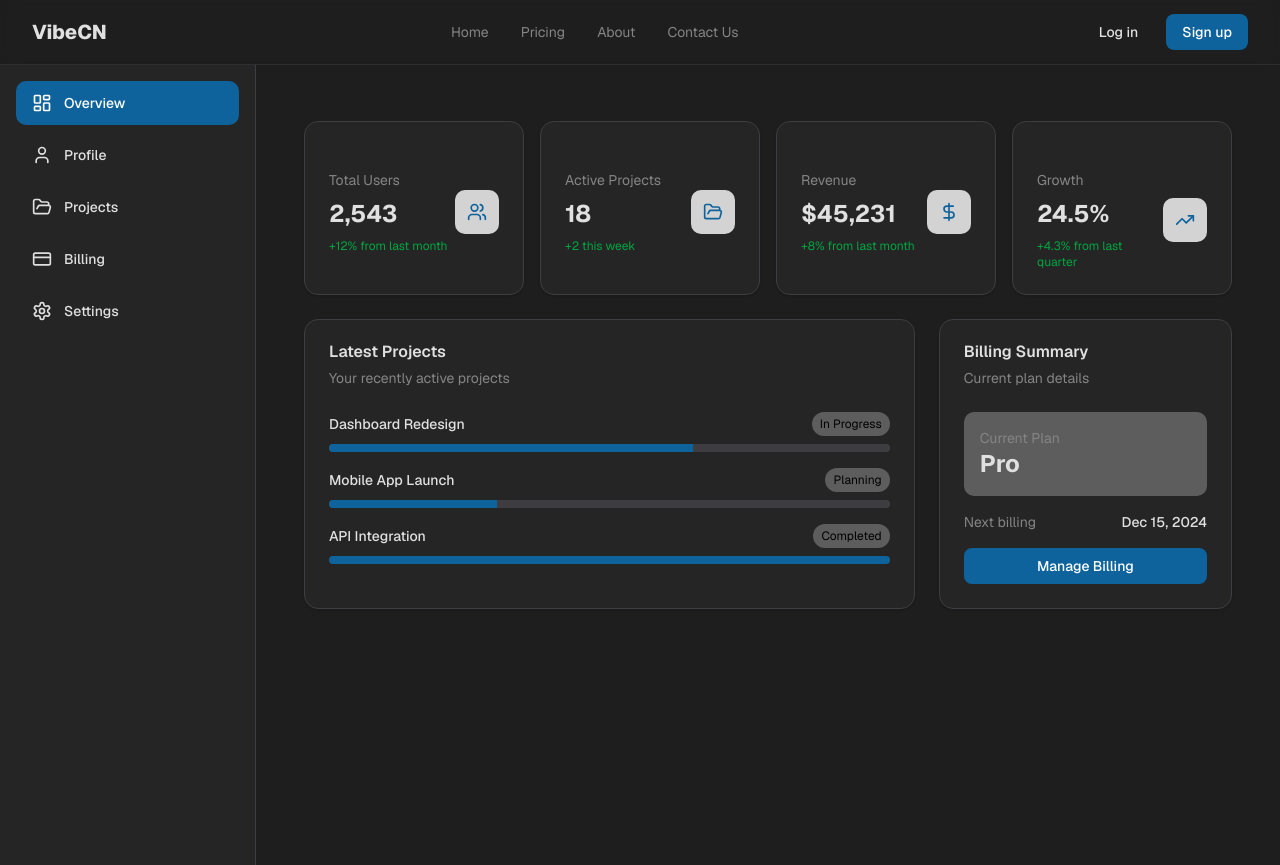
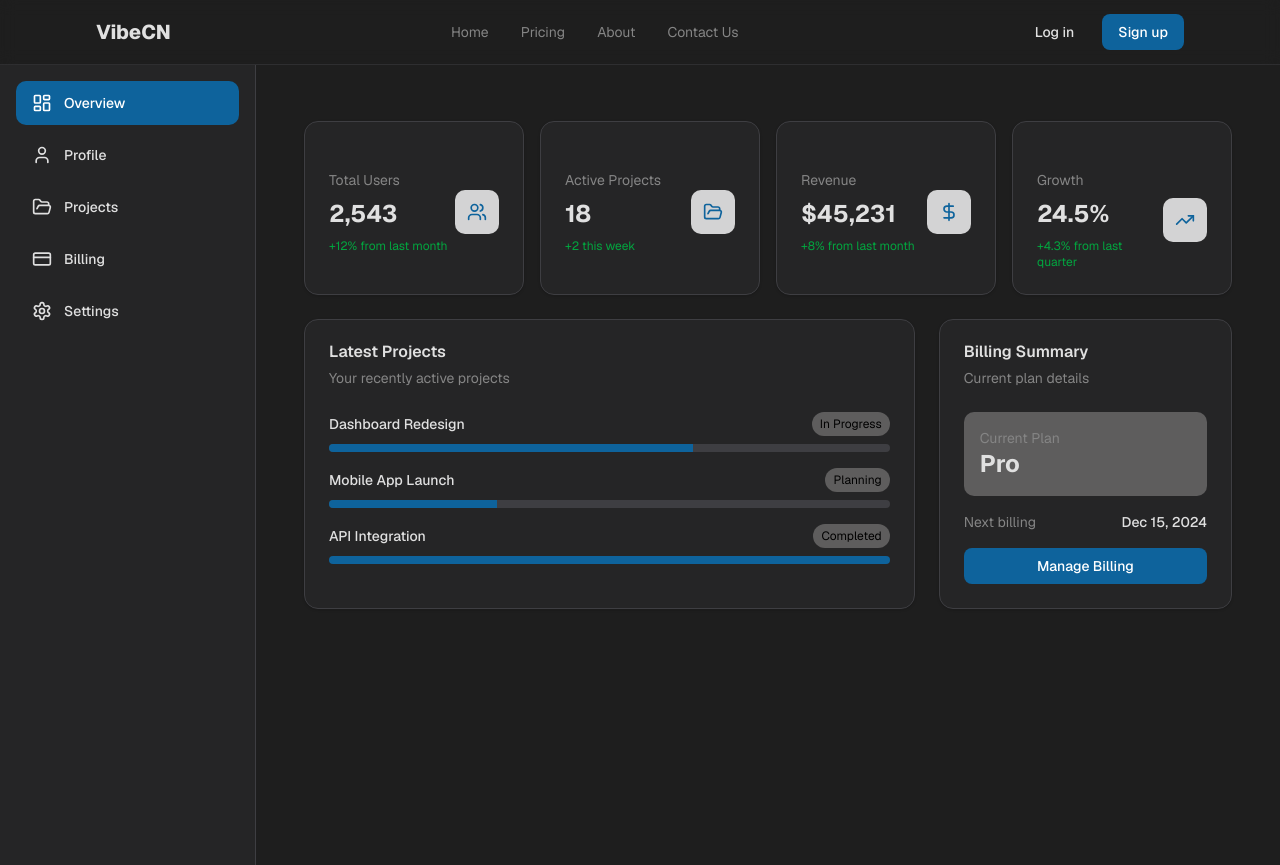
Before and after one commit to yohaboy/ShadCNai, a Next.js app: page /profile in a window 1280 px wide. Built offline with nearby package versions, Linux system fonts and the light colour scheme.

Commit message:
Navbar-update

```diff
--- a/components/base/NavBar.tsx
+++ b/components/base/NavBar.tsx
@@ -6,7 +6,7 @@ import { Button } from '@/components/ui/button'
 export default function Navigation() {
   return (
     <nav className="sticky top-0 z-50 w-full border-b border-border/50 bg-background/95 backdrop-blur supports-[backdrop-filter]:bg-background/60">
-      <div className="max-w-7xl mx-auto px-4 sm:px-6 lg:px-8 h-16 flex items-center justify-between">
+      <div className=" mx-16 sm:px-6 lg:px-8 h-16 flex items-center justify-between">
         <div className="flex items-center gap-2">
           <Link href="/" className="font-extrabold text-xl hover:cursor-pointer">VibeCN</Link>
         </div>
```
